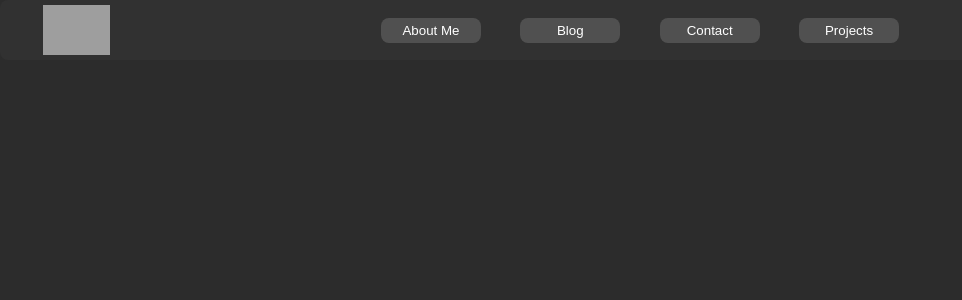
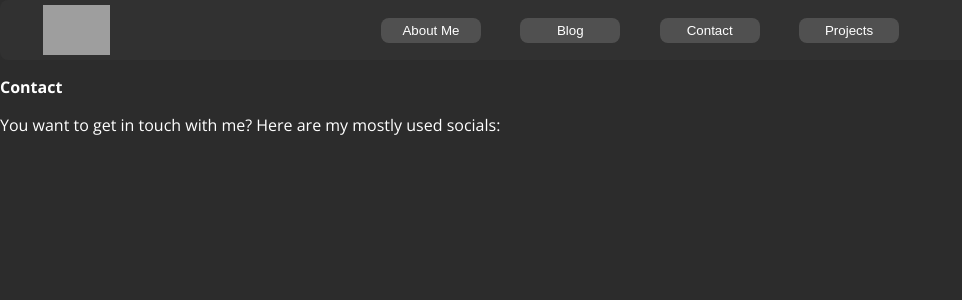
Before and after one commit to Xynox/website, a Jekyll site: the page built from html/contact/contact.html, in a window 1280 px wide. Shown: the top 300 px of the page, without its empty margins (0-962 px from the left). Built offline with Jekyll 4.4.1, drawn with Linux system fonts in a browser that asks for light colours; grey boxes are pictures that could not be loaded.

Commit message:
Add quick text

```diff
--- a/html/contact/contact.html
+++ b/html/contact/contact.html
@@ -2,3 +2,7 @@
 layout: default
 title: Joel Wittke - Contact
 ---
+
+<p><strong>Contact</strong></p>
+
+<p>You want to get in touch with me? Here are my mostly used socials:</p>
```
